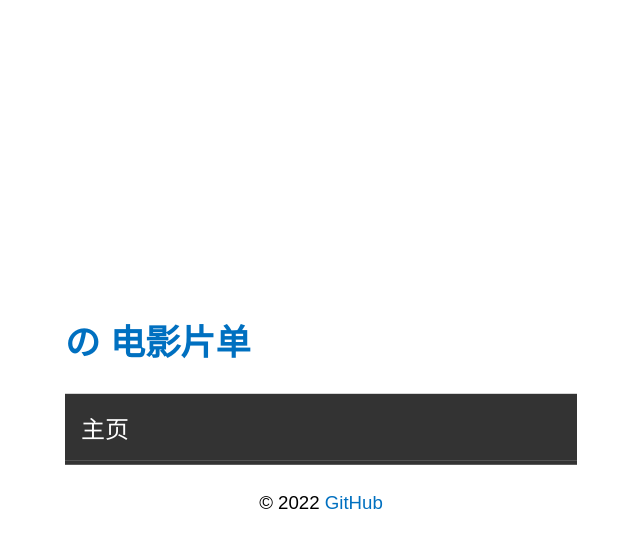
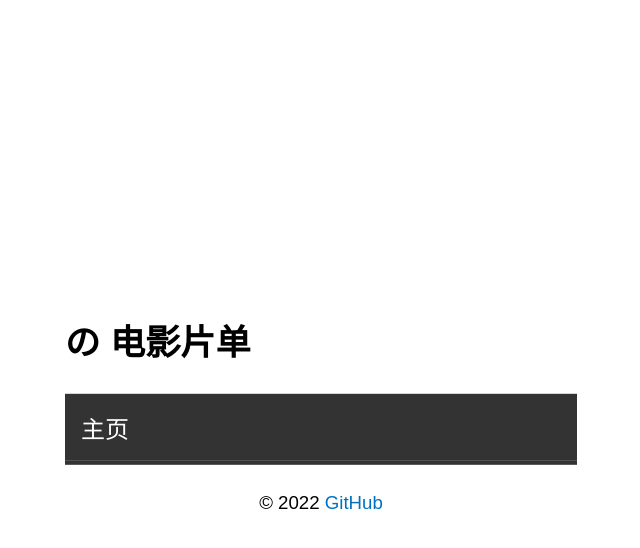
Before and after one commit to mancuoj/watchlist, a Flask app: page / in a window 1280 px wide. Shown: the top 548 px of the page, without its empty margins (319-959 px from the left). Run offline with Flask 2, Linux system fonts and the light colour scheme; data that the repository does not hold is empty.

Commit message:
style: update

```diff
--- a/static/style.css
+++ b/static/style.css
@@ -14,11 +14,10 @@ body {
     left: 50%;
     transform: translate(-50%, -50%);
 
-    font-family: 'Maple Hand', sans-serif;
+    font-family: 'Maple UI', sans-serif;
 }
 
 .title {
-    color: rgb(0, 112, 192);
     font-size: 2.2rem;
 }
 
@@ -58,10 +57,6 @@ nav li a {
     border-bottom: none;
 }
 
-.movie-list li:hover {
-    background-color: rgb(0, 112, 192, 0.1);
-}
-
 .douban {
     background-color: rgb(0, 119, 17);
     color: white;
```
